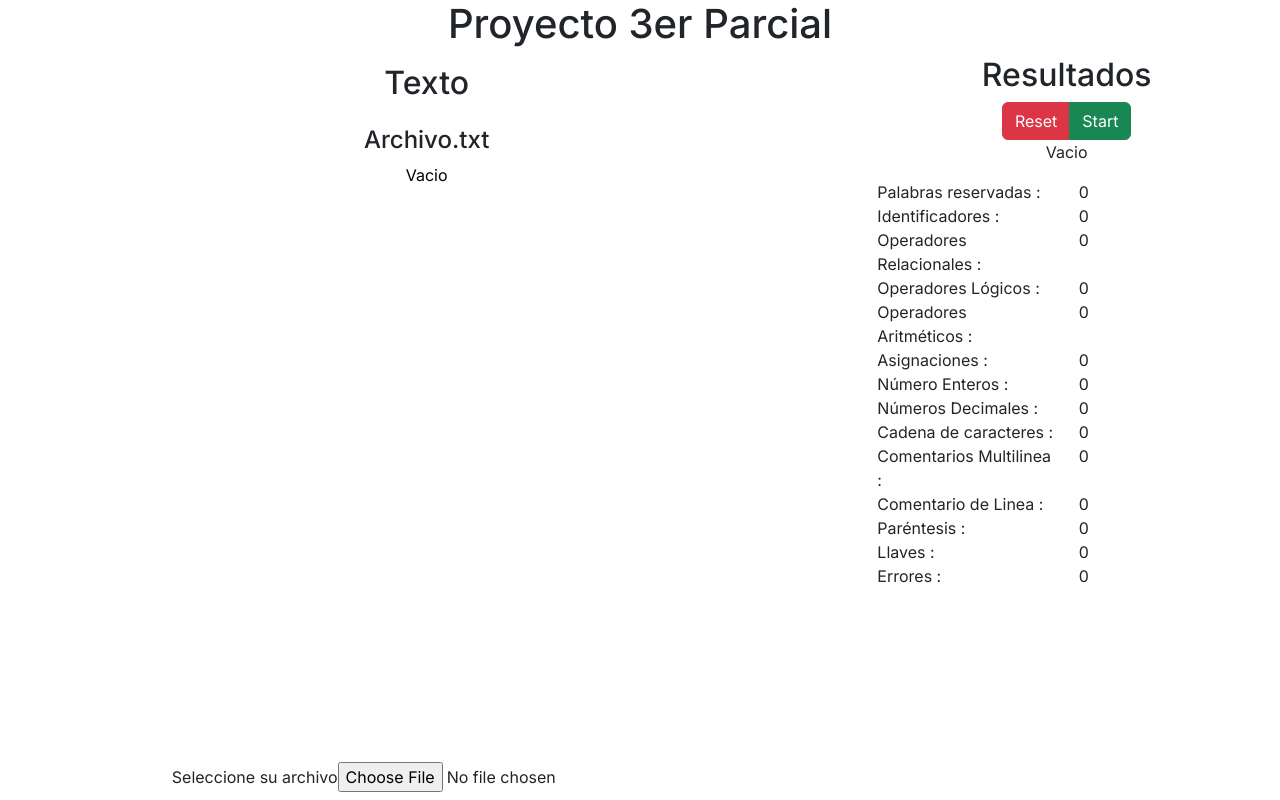
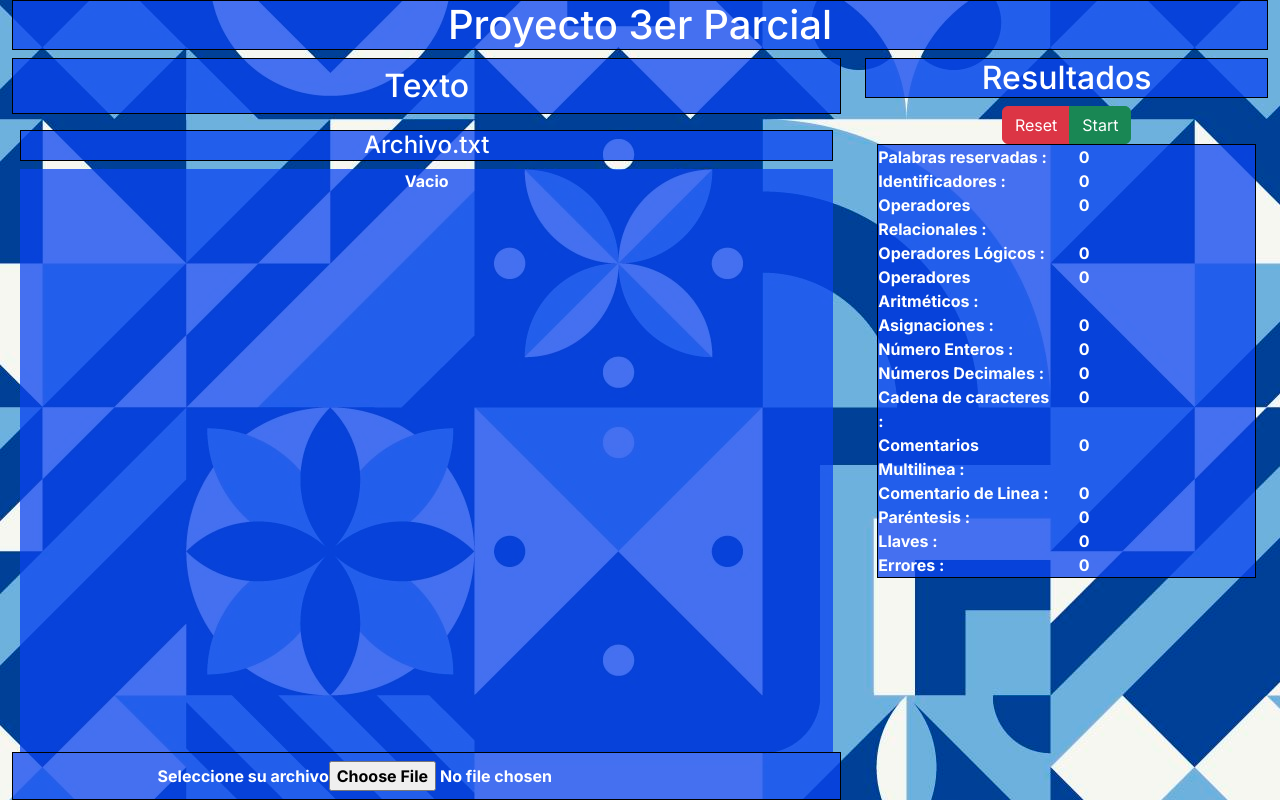
Before and after one commit to RepellantHail/sintaxchecker, a Next.js app: page / in a window 1280 px wide. Built offline with nearby package versions, Linux system fonts and the light colour scheme.

Commit message:
setup finished

```diff
--- a/app/FileUploader.js
+++ b/app/FileUploader.js
@@ -19,7 +19,7 @@ export default function FileUploader({ onFileTitle, onFileContent }) {
     };
 
     return (
-        <div className="p-2">
+        <div className="p-2 transbox">
             <label for="#file">
                 Seleccione su archivo
                 <input id="file" type="file" onChange={handleFileChange} />
--- a/app/Results.js
+++ b/app/Results.js
@@ -20,14 +20,18 @@ export default function Result({ title, content }) {
         { label: "Errores", value: 0 },
     ];
 
+    const [processedData, setProcessedData] = useState(initialData);
+
     const handleReload = () => {
         window.location.reload();
     };
 
+    const processData = () => {};
+
     return (
-        <div className="col-4">
-            <h2>{title}</h2>
-            <div className="container text-center">
+        <div className="col-4 ">
+            <h2 className="transbox">{title}</h2>
+            <div className="container text-center ">
                 <div
                     class="btn-group"
                     role="group"
@@ -40,12 +44,17 @@ export default function Result({ title, content }) {
                     >
                         Reset
                     </button>
-                    <button type="button" class="btn btn-success">
+                    <button
+                        type="button"
+                        class="btn btn-success"
+                        onClick={processData}
+                    >
                         Start
                     </button>
                 </div>
-                <p>{content}</p>
-                {initialData.map((item, index) => (
+
+                <div className=" transbox">
+                    {processedData.map((item, index) => (
                         <ResultRow
                             key={index}
                             label={item.label}
@@ -54,5 +63,6 @@ export default function Result({ title, content }) {
                     ))}
                 </div>
             </div>
+        </div>
     );
 }
--- a/app/Text.js
+++ b/app/Text.js
@@ -20,7 +20,7 @@ export default function Text({ title, handleContent }) {
 
     return (
         <div className="col-8 h-100 d-flex flex-column">
-            <h2 className="fs-2 p-2">{title}</h2>
+            <h2 className="fs-2 p-2 transbox">{title}</h2>
             <TextEditor
                 title={fileTitle}
                 content={fileContent}
--- a/app/TextEditor.js
+++ b/app/TextEditor.js
@@ -15,16 +15,15 @@ export default function TextEditor({ title, content, text }) {
     };
 
     const textAreaStyle = {
-        background: "none",
         width: "100%",
         border: "none",
     };
 
     return (
-        <div className="p-2 h-100 overflow-y-hidden ">
-            <h3 className="fs-4">{title}</h3>
+        <div className="p-2 h-100 overflow-y-hidden  ">
+            <h3 className="fs-4 transbox">{title}</h3>
             <textarea
-                className="h-100 overflow-y-auto text-center"
+                className="h-100 overflow-y-auto text-center  transbox"
                 style={textAreaStyle}
                 value={editableContent}
                 onChange={handleTextAreaChange}
--- a/app/globals.css
+++ b/app/globals.css
@@ -76,6 +76,8 @@
 * {
   box-sizing: border-box;
   padding: 0;
+  color: white;
+  font-weight: bold;
   margin: 0;
 }
 
@@ -85,14 +87,13 @@ body {
   max-height: 100vh;
 }
 
-body {
-  color: rgb(var(--foreground-rgb));
-  background: linear-gradient(
-      to bottom,
-      transparent,
-      rgb(var(--background-end-rgb))
-    )
-    rgb(var(--background-start-rgb));
+body {background-image: url(./bck.jpg);
+}
+
+
+.transbox{
+  background-color: rgba(10, 67, 241, 0.75);
+  border: 1px solid black;
 }
 
 a {
--- a/app/page.js
+++ b/app/page.js
@@ -7,14 +7,14 @@ import Result from "./Results";
 import Text from "./Text";
 
 export default function Home() {
-    const [content, setContent] = useState("Archivo vaciooooa");
+    const [content, setContent] = useState("");
     const handleContent = (content) => {
         setContent(content);
     };
 
     return (
-        <div className="container-fluid text-center vh-100 d-flex flex-column">
-            <h1 className="fs-1">Proyecto 3er Parcial</h1>
+        <div className="container-fluid text-center vh-100 d-flex flex-column ">
+            <h1 className="fs-1 transbox">Proyecto 3er Parcial</h1>
             <div className="row align-items-start flex-grow-1 h-75">
                 <Text title="Texto" handleContent={handleContent} />
                 <Result title="Resultados" content={content} />
```
Also changed, not shown: app/bck.jpg (added). Lines whose indentation alone changed are shown as unchanged.
